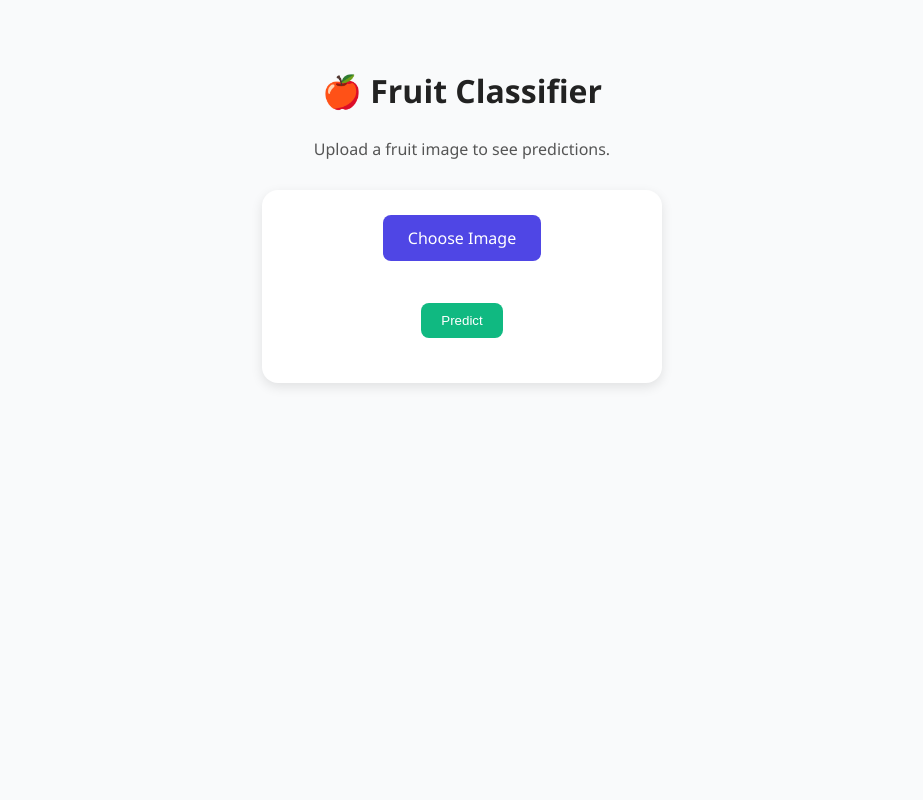
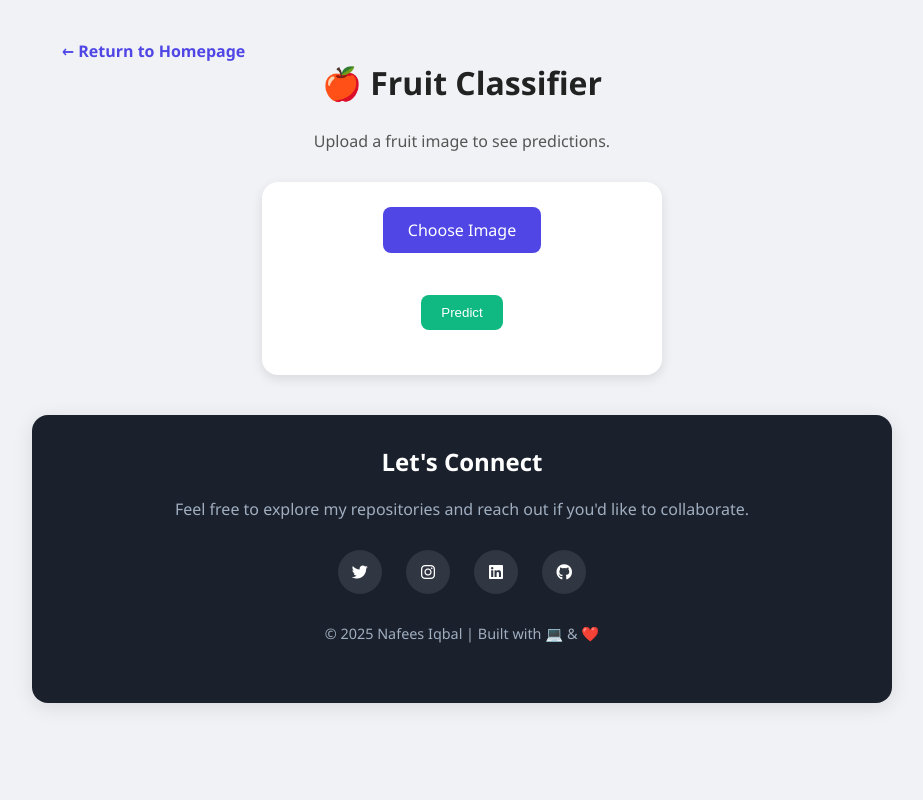
Before and after one commit to inafees14/fruit_app_dep, a FastAPI app: page /upload in a window 1280 px wide. Shown: the whole page, without its empty margins (178-1101 px from the left). Run offline with FastAPI, Linux system fonts and the light colour scheme.

Commit message:
final 2 page design

```diff
--- a/src/api.py
+++ b/src/api.py
@@ -12,9 +12,10 @@ app = FastAPI()
 UPLOAD_DIR = "uploads"
 os.makedirs(UPLOAD_DIR, exist_ok=True)
 
-@app.get("/")
-def home():
-    return {"message": "Fruit classification API is running!"}
+@app.get("/", response_class=HTMLResponse)
+def home(request: Request):
+    """Serves the new beautiful homepage."""
+    return templates.TemplateResponse("home.html", {"request": request})
 
 @app.post("/predict/")
 async def predict(file: UploadFile = File(...)):
--- a/templates/index.html
+++ b/templates/index.html
@@ -3,96 +3,36 @@
 <head>
     <meta charset="UTF-8">
     <meta name="viewport" content="width=device-width, initial-scale=1.0">
-  <title>Fruit Classifier</title>
+    <title>Fruit Classifier - Predict</title>
+    <link rel="stylesheet" href="https://cdnjs.cloudflare.com/ajax/libs/font-awesome/6.5.2/css/all.min.css">
     <style>
-    body {
-      font-family: "Segoe UI", Tahoma, Geneva, Verdana, sans-serif;
-      background: #f9fafb;
-      display: flex;
-      flex-direction: column;
-      align-items: center;
-      padding: 40px;
-      color: #333;
-    }
-
-    h1 {
-      font-size: 2rem;
-      margin-bottom: 10px;
-      color: #222;
-    }
-
-    p {
-      margin-bottom: 30px;
-      color: #555;
-    }
-
-    .card {
-      background: #fff;
-      padding: 25px;
-      border-radius: 16px;
-      box-shadow: 0 4px 12px rgba(0,0,0,0.1);
-      width: 350px;
-      text-align: center;
-    }
-
-    input[type="file"] {
-      display: none;
-    }
-
-    .upload-label {
-      display: inline-block;
-      padding: 12px 25px;
-      background: #4f46e5;
-      color: white;
-      border-radius: 8px;
-      cursor: pointer;
-      margin-bottom: 20px;
-      transition: background 0.3s;
-    }
-
-    .upload-label:hover {
-      background: #3730a3;
-    }
-
-    button {
-      background: #10b981;
-      color: white;
-      border: none;
-      padding: 10px 20px;
-      border-radius: 8px;
-      cursor: pointer;
-      transition: background 0.3s;
-    }
-
-    button:hover {
-      background: #059669;
-    }
-
-    #preview {
-      margin: 15px 0;
-      max-width: 200px;
-      border-radius: 10px;
-      display: none;
-    }
-
-    .result {
-      margin-top: 20px;
-      text-align: left;
-    }
-
-    .result h3 {
-      margin-bottom: 10px;
-    }
-
-    .prediction {
-      padding: 8px 12px;
-      background: #f3f4f6;
-      border-radius: 6px;
-      margin-bottom: 6px;
-    }
+        body { font-family: "Segoe UI", Tahoma, Geneva, Verdana, sans-serif; background: #f0f2f5; margin: 0; padding: 40px; color: #333; display: flex; flex-direction: column; align-items: center; min-height: 100vh; box-sizing: border-box; }
+        .main-content { width: 100%; display: flex; flex-direction: column; align-items: center; margin-bottom: 40px; position: relative; max-width: 800px; }
+        .back-link { position: absolute; top: 0; left: 0; text-decoration: none; color: #4f46e5; font-weight: bold; }
+        .back-link:hover { text-decoration: underline; }
+        h1 { font-size: 2rem; margin-bottom: 10px; color: #222; }
+        p { margin-bottom: 30px; color: #555; }
+        .card { background: #fff; padding: 25px; border-radius: 16px; box-shadow: 0 4px 12px rgba(0,0,0,0.1); width: 350px; text-align: center; }
+        input[type="file"] { display: none; }
+        .upload-label { display: inline-block; padding: 12px 25px; background: #4f46e5; color: white; border-radius: 8px; cursor: pointer; margin-bottom: 20px; transition: background 0.3s; }
+        .upload-label:hover { background: #3730a3; }
+        button { background: #10b981; color: white; border: none; padding: 10px 20px; border-radius: 8px; cursor: pointer; transition: background 0.3s; }
+        button:hover { background: #059669; }
+        #preview { margin: 15px 0; max-width: 200px; border-radius: 10px; display: none; }
+        .result { margin-top: 20px; text-align: left; }
+        .result h3 { margin-bottom: 10px; }
+        .prediction { padding: 8px 12px; background: #f3f4f6; border-radius: 6px; margin-bottom: 6px; }
+        .footer { width: 100%; max-width: 800px; text-align: center; padding: 30px; background: #1a202c; color: #a0aec0; border-radius: 16px; box-shadow: 0 4px 20px rgba(0,0,0,0.1); }
+        .footer h2 { color: #fff; margin-top: 0; }
+        .footer p { color: #a0aec0; }
+        .social-links a { color: #fff; background: rgba(255, 255, 255, 0.1); margin: 0 10px; padding: 10px; border-radius: 50%; width: 24px; height: 24px; display: inline-flex; justify-content: center; align-items: center; text-decoration: none; transition: background 0.3s; }
+        .social-links a:hover { background: #4f46e5; }
+        .copyright { margin-top: 30px; font-size: 0.9rem; }
     </style>
 </head>
 <body>
+    <div class="main-content">
+        <a href="/" class="back-link">&larr; Return to Homepage</a>
         <h1>🍎 Fruit Classifier</h1>
         <p>Upload a fruit image to see predictions.</p>
 
@@ -105,17 +45,29 @@
                 <br>
                 <button type="submit">Predict</button>
             </form>
-
             <div class="result" id="result"></div>
         </div>
+    </div>
+
+    <footer class="footer">
+        <h2>Let's Connect</h2>
+        <p>Feel free to explore my repositories and reach out if you'd like to collaborate.</p>
+        <div class="social-links">
+            <a href="#" target="_blank"><i class="fab fa-twitter"></i></a>
+            <a href="#" target="_blank"><i class="fab fa-instagram"></i></a>
+            <a href="#" target="_blank"><i class="fab fa-linkedin"></i></a>
+            <a href="#" target="_blank"><i class="fab fa-github"></i></a>
+        </div>
+        <p class="copyright">© 2025 Nafees Iqbal | Built with 💻 & ❤️</p>
+    </footer>
 
     <script>
+        // Your JavaScript remains exactly the same
         const fileInput = document.getElementById("file");
         const preview = document.getElementById("preview");
         const form = document.getElementById("upload-form");
         const resultDiv = document.getElementById("result");
 
-    // Show preview
         fileInput.addEventListener("change", () => {
             const file = fileInput.files[0];
             if (file) {
@@ -124,7 +76,6 @@
             }
         });
 
-    // Handle form submit
         form.addEventListener("submit", async (e) => {
             e.preventDefault();
             const file = fileInput.files[0];
@@ -132,27 +83,20 @@
                 alert("Please choose an image first!");
                 return;
             }
-
             const formData = new FormData();
             formData.append("file", file);
-
             resultDiv.innerHTML = "<p>Loading...</p>";
-
             const response = await fetch("/predict/", {
                 method: "POST",
                 body: formData,
             });
-
             const data = await response.json();
-
             resultDiv.innerHTML = `
                 <h3>Predictions:</h3>
                 ${data.predictions
                     .map(
                         (p) =>
-              `<div class="prediction"><strong>${p.class}</strong>: ${p.probability.toFixed(
-                2
-              )}%</div>`
+                            `<div class="prediction"><strong>${p.class}</strong>: ${Number(p.probability).toFixed(2)}%</div>`
                     )
                     .join("")}
             `;
```
Also changed, not shown: templates/home.html (added, +47 -0 lines). Lines whose indentation alone changed are shown as unchanged.
